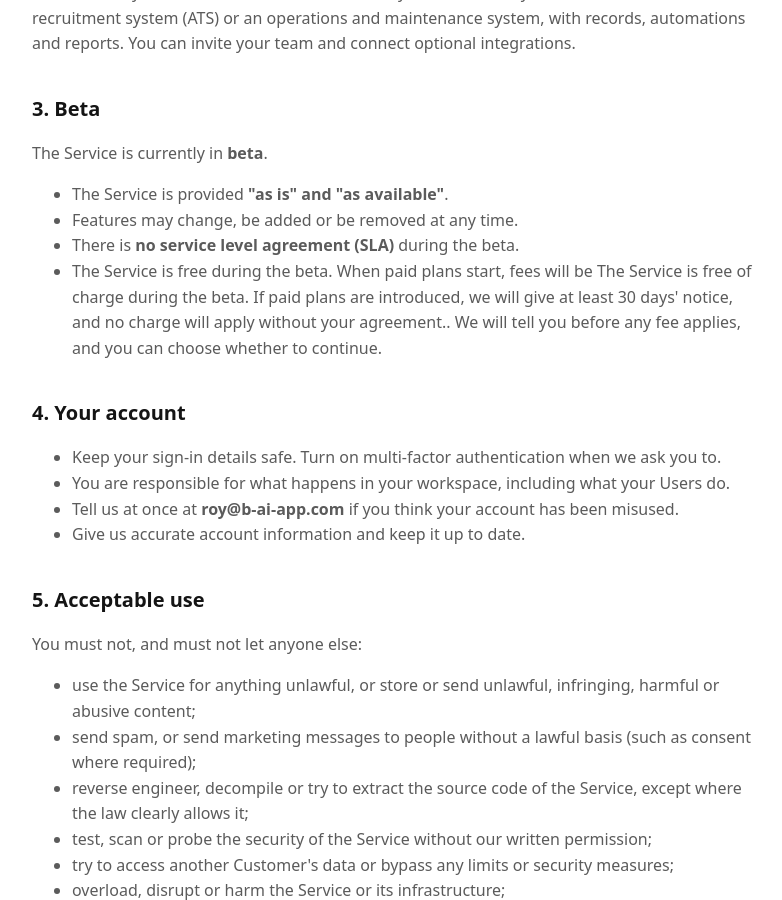
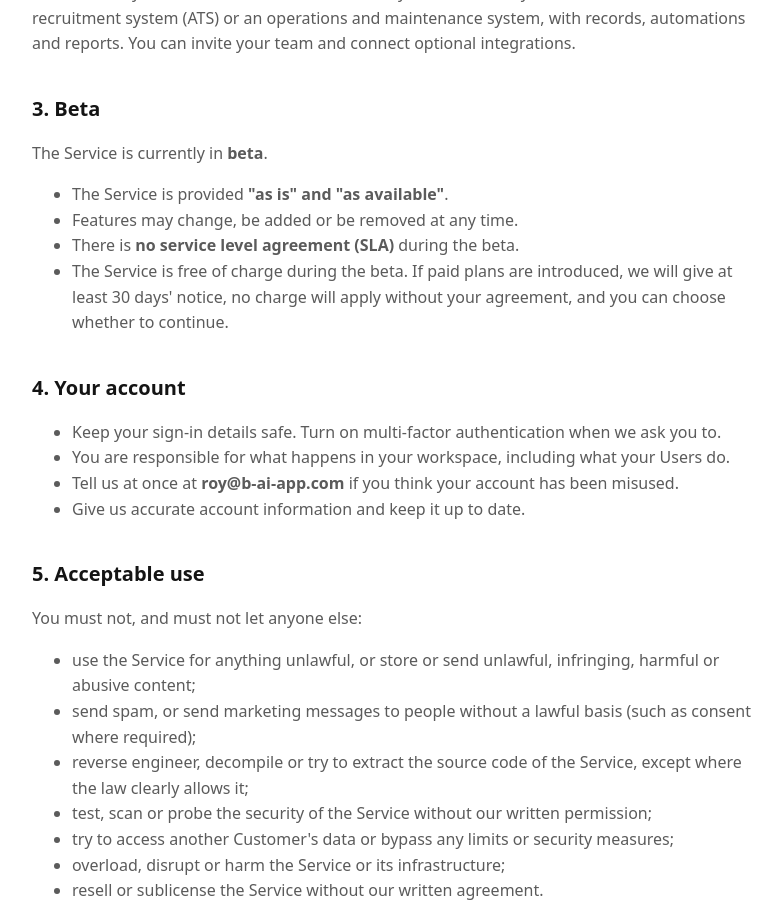
Before and after one commit to roy15121984/b-ai-site, a Jekyll site: the page built from terms/index.md, in a window 1280 px wide and 900 px high, scrolled down 732 px. Shown: the whole window, without its empty margins (248-1030 px from the left). Built offline with Jekyll 4.4.1, drawn with Linux system fonts in a browser that asks for light colours; our own code applies the rules of GitHub Pages for plain Markdown files.

Commit message:
fix: two garbled sentences in privacy and terms (en, he), the reviewer's fix
From the Owner's files in .owner-inbox/2026-11-13/legal as the reviewer fixed them on
2026-11-14: privacy section 6's notice sentence and terms' beta-fees bullet, in English
and Hebrew. One line per page; tools/legal.sha256 updated for the four pages and their
sources. Nothing else changes.

Co-Authored-By: Claude Opus 5.5 <noreply@anthropic.com>

```diff
--- a/terms/index.md
+++ b/terms/index.md
@@ -27,7 +27,7 @@ The Service is currently in **beta**.
 - The Service is provided **"as is" and "as available"**.
 - Features may change, be added or be removed at any time.
 - There is **no service level agreement (SLA)** during the beta.
-- The Service is free during the beta. When paid plans start, fees will be The Service is free of charge during the beta. If paid plans are introduced, we will give at least 30 days' notice, and no charge will apply without your agreement.. We will tell you before any fee applies, and you can choose whether to continue.
+- The Service is free of charge during the beta. If paid plans are introduced, we will give at least 30 days' notice, no charge will apply without your agreement, and you can choose whether to continue.
 
 ## 4. Your account
 
```
Also changed, not shown: he/privacy/index.md (+1 -1 lines), he/terms/index.md (+1 -1 lines), privacy/index.md (+1 -1 lines), 1 other file.
